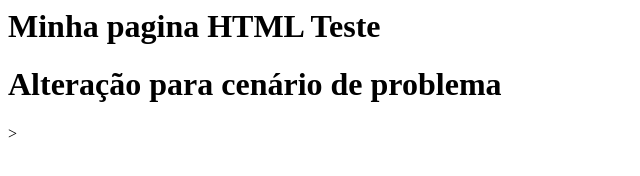
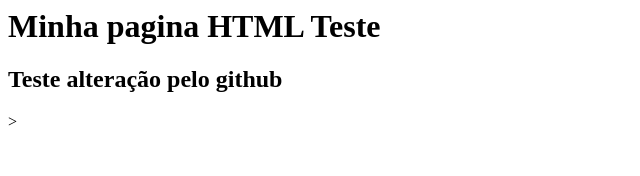
Before and after one commit to llopeslk/gama-no-github, a plain HTML site: page index.html in a window 1280 px wide. Shown: the whole page, without its empty margins (0-640 px from the left). Drawn offline with Linux system fonts and the light colour scheme.

Commit message:
Teste de alteração no github

```diff
--- a/index.html
+++ b/index.html
@@ -2,7 +2,7 @@
     <body>
         <h1>Minha pagina HTML Teste</h1>
 
-		   <h1>Alteração para cenário de problema</h1>
+	<h2>Teste alteração pelo github</h2>
 
     </body>
 </html>>
```
